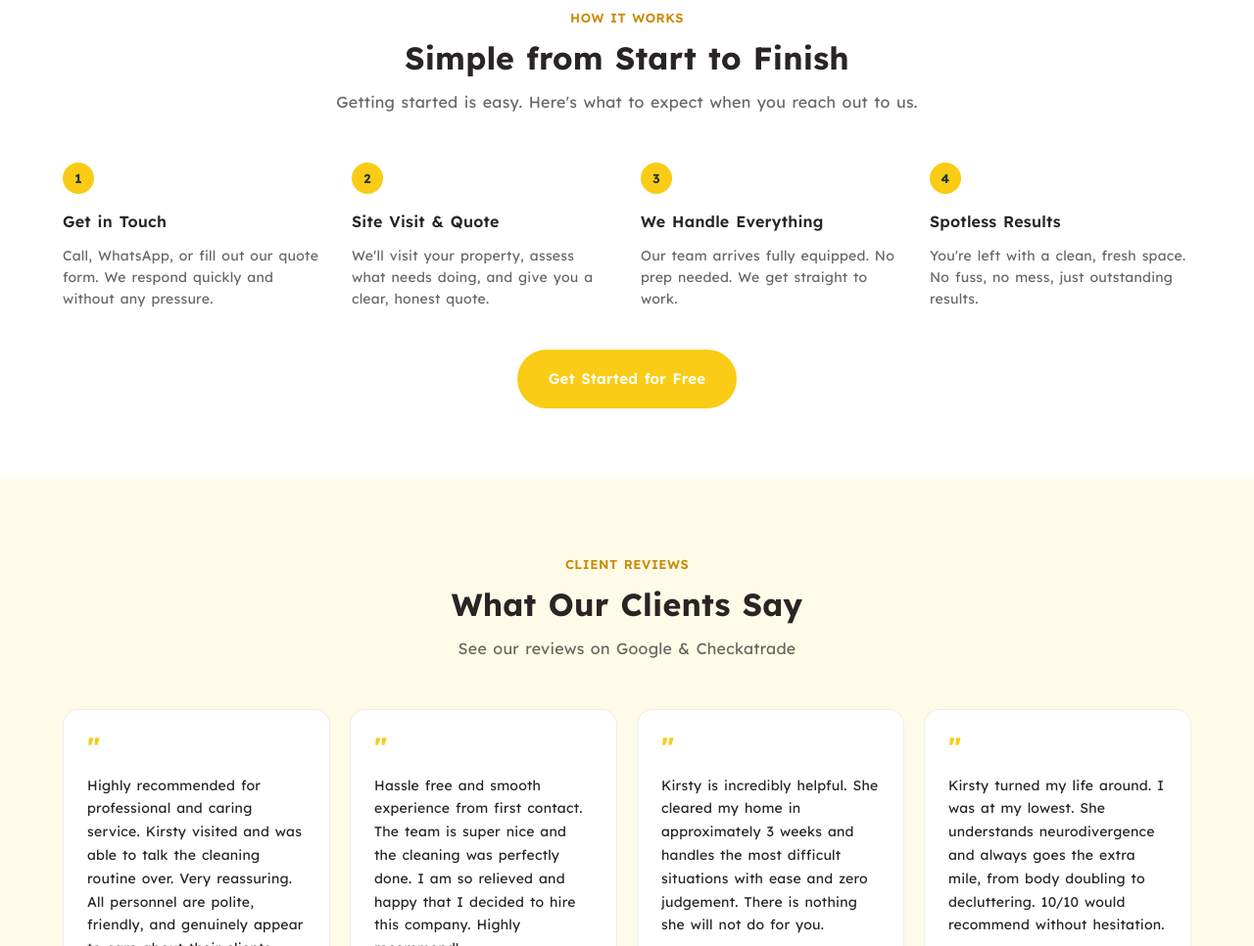
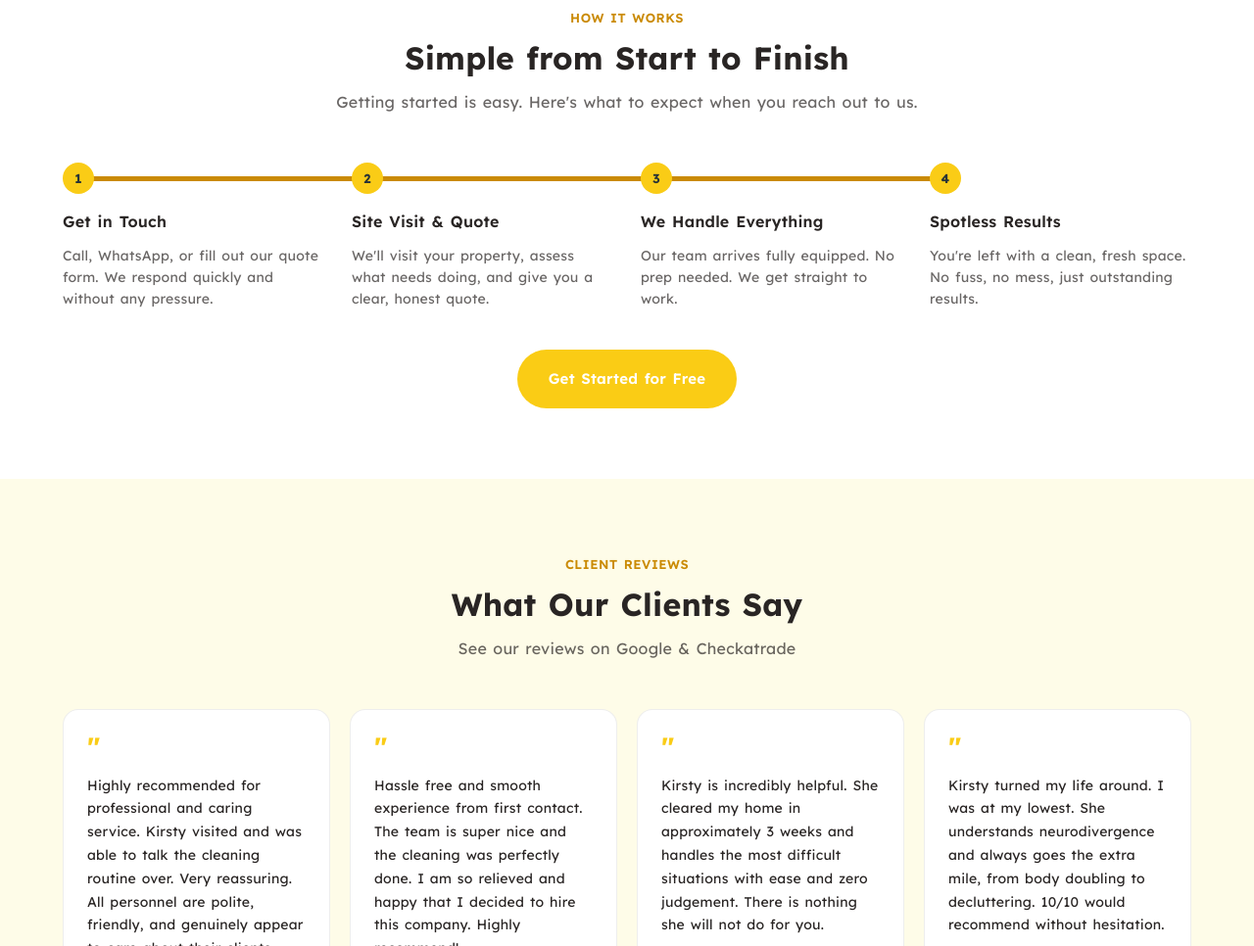
Before and after one commit to Vibecoder123/simply-sorted, a website: page index.html in a window 1280 px wide. Shown: the part 3031-3997 px from the top of the page at 98% size. Drawn offline with Linux system fonts and the light colour scheme.

Commit message:
Void Property Cleaning 'how it works steps with a gold connector line.

```diff
--- a/styles.css
+++ b/styles.css
@@ -338,8 +338,17 @@ h2.section-title { font-size: 32px; font-weight: 700; line-height: 1.2; margin-b
 .mini-stat { font-size: 13px; font-weight: 600; color: rgba(41,37,36,.7); }
 
 /* ================= HOW IT WORKS ================= */
-.steps-grid { display: grid; grid-template-columns: repeat(auto-fit, minmax(220px, 1fr)); gap: 28px; }
-.step { text-align: left; }
+.steps-grid { display: grid; grid-template-columns: 1fr; gap: 28px; }
+.step { text-align: left; position: relative; padding-left: 52px; }
+.step .step-num { position: absolute; left: 0; top: 0; z-index: 1; }
+/* Gold line linking each step number to the next: vertical on mobile, horizontal on desktop */
+.step:not(:last-child)::after { content: ""; position: absolute; background: #ca8a04; left: 13.5px; top: 30px; bottom: -30px; width: 5px; }
+@media (min-width: 900px) {
+  .steps-grid { grid-auto-flow: column; grid-auto-columns: 1fr; }
+  .step { padding-left: 0; }
+  .step .step-num { position: relative; }
+  .step:not(:last-child)::after { left: 30px; top: 13.5px; bottom: auto; width: 100%; height: 5px; }
+}
 .step-num {
   font-size: 13px; font-weight: 700; color: var(--brand-dark);
   background: var(--brand-primary); width: 32px; height: 32px; border-radius: 50%;
```
